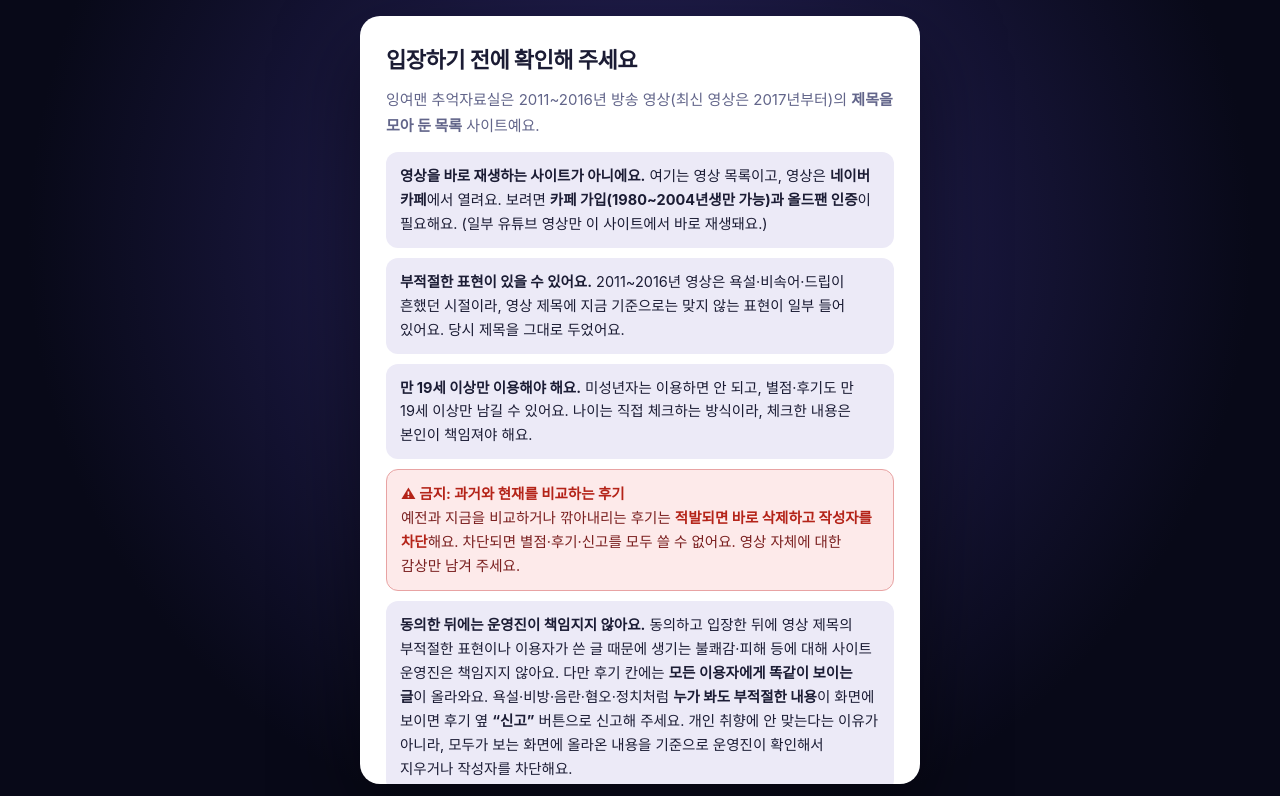
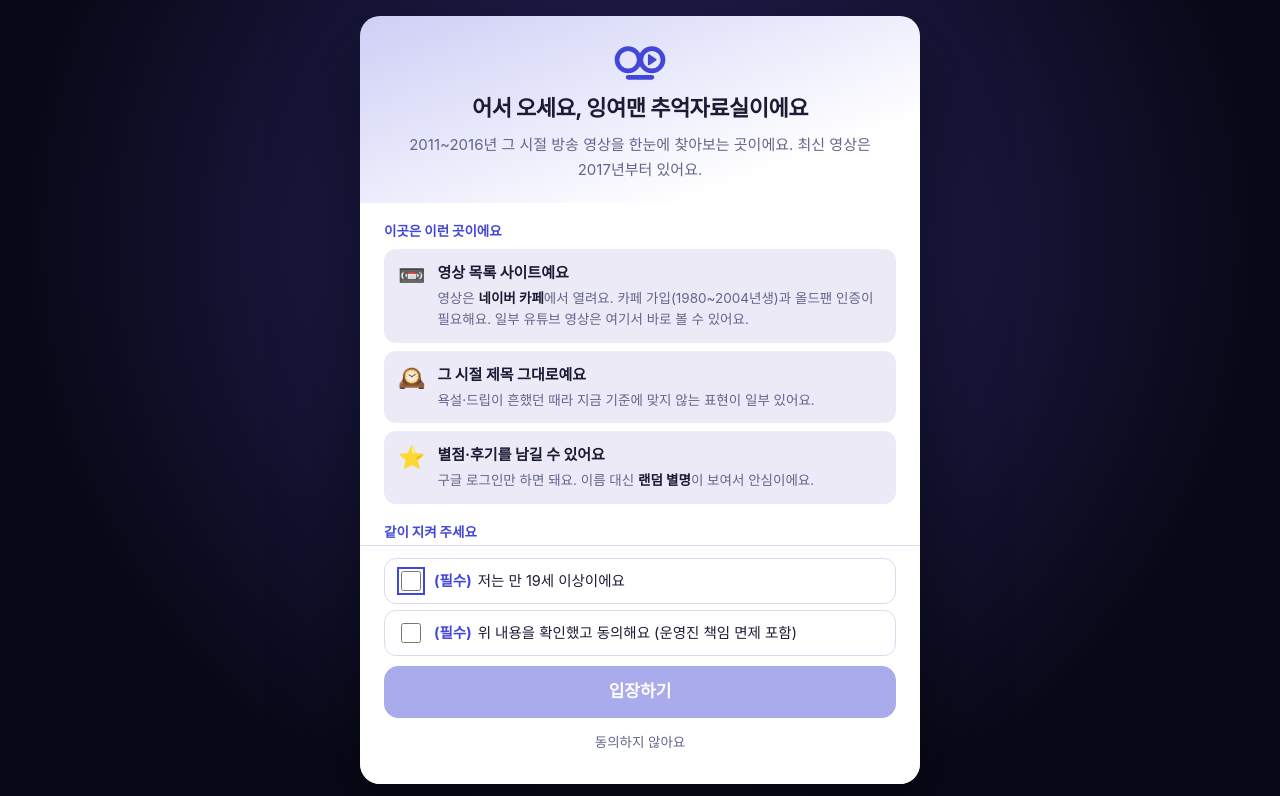
Before and after one commit to SAM7599/ingyoeman_archive, a plain HTML site: page index.html in a window 1280 px wide. Shown: the top 796 px of the page. Drawn offline with Linux system fonts and the light colour scheme; no server answers; a web font is replaced by a local one.

Commit message:
동의 화면을 환영하는 분위기로 개편(카드형 안내, 하단 고정 입장 버튼, 자세한 내용 접기)
Co-Authored-By: Claude Sonnet 5.5 <noreply@anthropic.com>
Claude-Session: https://claude.ai/code/session_01L38XDA6QLakFbF1aMbt65D

```diff
--- a/index.html
+++ b/index.html
@@ -24,7 +24,7 @@
   if (m !== "on" && m !== "off") m = (window.matchMedia && matchMedia("(prefers-reduced-motion: reduce)").matches) ? "off" : "on";
   document.documentElement.setAttribute("data-motion", m); })();
 </script>
-<link rel="stylesheet" href="style.css?v=124">
+<link rel="stylesheet" href="style.css?v=125">
 </head>
 <body>
 <div id="intro" role="dialog" aria-label="잉여맨 추억자료실 소개 화면">
@@ -42,21 +42,36 @@
 </div>
 <div id="consent" role="dialog" aria-modal="true" aria-labelledby="csT">
   <div class="cs-box">
-    <h2 id="csT">입장하기 전에 확인해 주세요</h2>
-    <p class="cs-lead">잉여맨 추억자료실은 2011~2016년 방송 영상(최신 영상은 2017년부터)의 <b>제목을 모아 둔 목록</b> 사이트예요.</p>
+    <div class="cs-hd">
+      <span class="logo-mark" aria-hidden="true"></span>
+      <h2 id="csT">어서 오세요, 잉여맨 추억자료실이에요</h2>
+      <p class="cs-lead">2011~2016년 그 시절 방송 영상을 한눈에 찾아보는 곳이에요. 최신 영상은 2017년부터 있어요.</p>
+    </div>
+    <div class="cs-sec">이곳은 이런 곳이에요</div>
     <ul class="cs-list">
-      <li><b>영상을 바로 재생하는 사이트가 아니에요.</b> 여기는 영상 목록이고, 영상은 <b>네이버 카페</b>에서 열려요. 보려면 <b>카페 가입(1980~2004년생만 가능)과 올드팬 인증</b>이 필요해요. (일부 유튜브 영상만 이 사이트에서 바로 재생돼요.)</li>
-      <li><b>부적절한 표현이 있을 수 있어요.</b> 2011~2016년 영상은 욕설·비속어·드립이 흔했던 시절이라, 영상 제목에 지금 기준으로는 맞지 않는 표현이 일부 들어 있어요. 당시 제목을 그대로 두었어요.</li>
-      <li><b>만 19세 이상만 이용해야 해요.</b> 미성년자는 이용하면 안 되고, 별점·후기도 만 19세 이상만 남길 수 있어요. 나이는 직접 체크하는 방식이라, 체크한 내용은 본인이 책임져야 해요.</li>
-      <li class="cs-warn"><b>⚠ 금지: 과거와 현재를 비교하는 후기</b><br>예전과 지금을 비교하거나 깎아내리는 후기는 <b>적발되면 바로 삭제하고 작성자를 차단</b>해요. 차단되면 별점·후기·신고를 모두 쓸 수 없어요. 영상 자체에 대한 감상만 남겨 주세요.</li>
-      <li><b>동의한 뒤에는 운영진이 책임지지 않아요.</b> 동의하고 입장한 뒤에 영상 제목의 부적절한 표현이나 이용자가 쓴 글 때문에 생기는 불쾌감·피해 등에 대해 사이트 운영진은 책임지지 않아요. 다만 후기 칸에는 <b>모든 이용자에게 똑같이 보이는 글</b>이 올라와요. 욕설·비방·음란·혐오·정치처럼 <b>누가 봐도 부적절한 내용</b>이 화면에 보이면 후기 옆 <b>“신고”</b> 버튼으로 신고해 주세요. 개인 취향에 안 맞는다는 이유가 아니라, 모두가 보는 화면에 올라온 내용을 기준으로 운영진이 확인해서 지우거나 작성자를 차단해요.</li>
-      <li>별점·후기를 남기려면 구글 로그인이 필요해요. 개인정보는 <a href="privacy.html" target="_blank" rel="noopener noreferrer">개인정보처리방침</a>에 따라 다뤄요.</li>
+      <li><i class="cs-ic">📼</i><div><b>영상 목록 사이트예요</b><span>영상은 <b>네이버 카페</b>에서 열려요. 카페 가입(1980~2004년생)과 올드팬 인증이 필요해요. 일부 유튜브 영상은 여기서 바로 볼 수 있어요.</span></div></li>
+      <li><i class="cs-ic">🕰️</i><div><b>그 시절 제목 그대로예요</b><span>욕설·드립이 흔했던 때라 지금 기준에 맞지 않는 표현이 일부 있어요.</span></div></li>
+      <li><i class="cs-ic">⭐</i><div><b>별점·후기를 남길 수 있어요</b><span>구글 로그인만 하면 돼요. 이름 대신 <b>랜덤 별명</b>이 보여서 안심이에요.</span></div></li>
     </ul>
+    <div class="cs-sec">같이 지켜 주세요</div>
+    <ul class="cs-list">
+      <li><i class="cs-ic">🔞</i><div><b>만 19세 이상만 이용해요</b><span>나이는 직접 체크하는 방식이에요.</span></div></li>
+      <li class="cs-warn"><i class="cs-ic">🚫</i><div><b>과거와 현재를 비교하는 후기는 금지예요</b><span>적발되면 <b>바로 삭제하고 작성자를 차단</b>해요. 차단되면 별점·후기·신고를 쓸 수 없어요. 영상 자체에 대한 감상만 남겨 주세요.</span></div></li>
+      <li><i class="cs-ic">🚩</i><div><b>모두가 불편할 글은 신고해 주세요</b><span>욕설·비방·음란·혐오·정치처럼 누가 봐도 부적절한 글은 후기 옆 “신고”로 알려 주세요. 운영진이 확인해요.</span></div></li>
+    </ul>
+    <p class="cs-resp"><b>동의한 뒤에는 운영진이 책임지지 않아요.</b> 영상 제목의 부적절한 표현이나 이용자가 쓴 글로 생기는 불쾌감·피해에 대해서요.</p>
+    <details class="cs-more">
+      <summary>자세한 내용 보기</summary>
+      <p>동의하고 입장한 뒤에 영상 제목의 부적절한 표현이나 이용자가 쓴 글 때문에 생기는 불쾌감·피해 등에 대해 사이트 운영진은 책임지지 않아요. 다만 후기 칸에는 <b>모든 이용자에게 똑같이 보이는 글</b>이 올라와요. 욕설·비방·음란·혐오·정치처럼 <b>누가 봐도 부적절한 내용</b>이 화면에 보이면 후기 옆 <b>“신고”</b> 버튼으로 신고해 주세요. 개인 취향에 안 맞는다는 이유가 아니라, 모두가 보는 화면에 올라온 내용을 기준으로 운영진이 확인해서 지우거나 작성자를 차단해요.</p>
+      <p>미성년자는 이용하면 안 되고, 별점·후기도 만 19세 이상만 남길 수 있어요. 체크한 내용은 본인이 책임져야 해요. 개인정보는 <a href="privacy.html" target="_blank" rel="noopener noreferrer">개인정보처리방침</a>에 따라 다뤄요.</p>
+    </details>
+    <div class="cs-foot">
     <label class="cs-ck"><input type="checkbox" id="csAge"><span><b>(필수)</b> 저는 만 19세 이상이에요</span></label>
-    <label class="cs-ck"><input type="checkbox" id="csOk"><span><b>(필수)</b> 운영진의 책임 면제를 포함한 위 내용을 확인했고 동의해요</span></label>
+    <label class="cs-ck"><input type="checkbox" id="csOk"><span><b>(필수)</b> 위 내용을 확인했고 동의해요 (운영진 책임 면제 포함)</span></label>
     <div class="cs-act">
-      <button type="button" class="btn primary" id="csGo" disabled>동의하고 입장하기</button>
-      <button type="button" class="btn" id="csNo">동의하지 않아요</button>
+      <button type="button" class="btn primary" id="csGo" disabled>입장하기</button>
+      <button type="button" class="btn cs-no" id="csNo">동의하지 않아요</button>
+    </div>
     </div>
   </div>
   <div class="cs-box cs-bye" id="csBye" role="alert" hidden>
@@ -392,7 +407,7 @@
 
 <div class="ach-pop" id="achPop" role="status" hidden><span class="ach-ic"><svg viewBox="0 0 24 24"><path d="M8 4h8v5a4 4 0 0 1-8 0zM8 6H5v1a3 3 0 0 0 3 3M16 6h3v1a3 3 0 0 1-3 3M12 13v4M8.5 20h7M10 17h4"/></svg></span><span class="ach-tx"><small>도전과제 달성!</small><b id="achPopT"></b><i id="achPopD"></i></span></div>
 <div id="toast" role="status"></div>
-<script src="config.js?v=124"></script>
-<script src="app.js?v=124"></script>
+<script src="config.js?v=125"></script>
+<script src="app.js?v=125"></script>
 </body>
 </html>
--- a/style.css
+++ b/style.css
@@ -895,3 +895,42 @@ html[data-theme="dark"] .cs-list li.cs-warn b { color:#ff9aa2; }
 ::view-transition-old(root), ::view-transition-new(root) { animation-duration:.24s; animation-timing-function:ease; }
 html[data-motion="off"]::view-transition-group(*), html[data-motion="off"]::view-transition-old(*), html[data-motion="off"]::view-transition-new(*) { animation:none !important; }
 @media (prefers-reduced-motion:reduce) { ::view-transition-group(*), ::view-transition-old(*), ::view-transition-new(*) { animation:none !important; } }
+
+/* 동의 화면: 환영하는 분위기 */
+.cs-box { padding:0 0 22px; overflow:auto; }
+.cs-box > :not(.cs-hd) { margin-left:24px; margin-right:24px; }
+.cs-hd { margin:0 !important; padding:26px 24px 20px; text-align:center; background:linear-gradient(160deg, color-mix(in srgb, var(--accent) 26%, var(--surface)), var(--surface) 78%); border-radius:20px 20px 0 0; }
+.cs-hd .logo-mark { display:block; width:56px; height:40px; margin:0 auto 12px; }
+.cs-hd h2 { margin:0 0 8px; font-size:22px; line-height:1.35; word-break:keep-all; }
+.cs-hd .cs-lead { margin:0; font-size:15px; }
+.cs-sec { margin-top:18px !important; margin-bottom:8px; font-size:13.5px; font-weight:800; color:var(--accent); }
+.cs-list { margin-bottom:12px; gap:8px; }
+.cs-list li { display:flex; gap:12px; align-items:flex-start; padding:12px 14px; }
+.cs-ic { flex:none; font-style:normal; font-size:22px; line-height:1.3; }
+.cs-list li > div b { display:block; font-size:15px; }
+.cs-list li > div span { display:block; margin-top:2px; font-size:13.5px; color:var(--sub); line-height:1.6; }
+.cs-list li > div span b { display:inline; font-size:inherit; color:var(--ink); }
+.cs-list li.cs-warn > div span { color:inherit; opacity:.9; }
+.cs-list li.cs-warn > div span b { color:inherit; }
+.cs-resp { margin-top:4px !important; margin-bottom:8px; font-size:13.5px; line-height:1.65; color:var(--sub); word-break:keep-all; }
+.cs-resp b { color:var(--ink); }
+.cs-more { margin-bottom:14px; font-size:13.5px; color:var(--sub); line-height:1.7; word-break:keep-all; }
+.cs-more summary { cursor:pointer; color:var(--accent); font-weight:700; padding:4px 0; }
+.cs-more p { margin:8px 0 0; }
+.cs-more a { color:var(--accent); }
+.cs-act { flex-direction:column; align-items:stretch; gap:6px; margin-top:14px; }
+.cs-act .btn.primary { flex:none; height:52px; font-size:17px; border-radius:14px; }
+.cs-act .cs-no { border:0; background:none; height:38px; font-size:13.5px; color:var(--sub); font-weight:500; }
+.cs-act .cs-no:hover { color:var(--ink); background:none; text-decoration:underline; }
+.cs-act .btn.primary:not(:disabled) { box-shadow:0 8px 22px -8px var(--accent); }
+@media (max-width:520px) { .cs-box > :not(.cs-hd) { margin-left:16px; margin-right:16px; } .cs-hd { padding:22px 16px 16px; } .cs-hd h2 { font-size:20px; } }
+html:not([data-motion="off"]) .cs-box:not(.cs-bye) { animation:zoom .35s cubic-bezier(.2,.8,.3,1) both; }
+
+.cs-foot { position:sticky; bottom:0; margin:10px 0 -22px !important; padding:12px 24px 22px; background:var(--surface); border-top:1px solid var(--line); border-radius:0 0 20px 20px; }
+.cs-foot .cs-ck { margin-bottom:6px; padding:9px 12px; font-size:14.5px; }
+.cs-foot .cs-act { margin-top:10px; }
+@media (max-width:520px) { .cs-foot { padding:10px 16px 18px; margin-bottom:-22px !important; } }
+
+.cs-box:not(.cs-bye) { padding-bottom:0; }
+.cs-foot { margin:10px 0 0 !important; }
+@media (max-width:520px) { .cs-foot { margin-bottom:0 !important; } }
```
